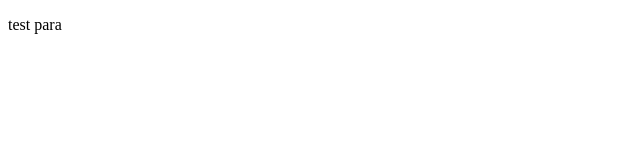
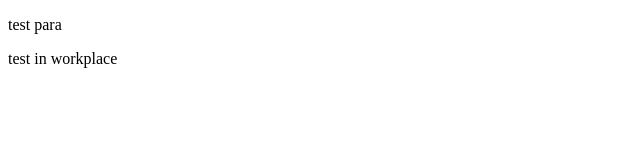
Before and after one commit to Mechgun/iLink, a plain HTML site: page test.html in a window 1280 px wide. Shown: the full height of the page, 0-640 px from the left. Drawn offline with Linux system fonts and the light colour scheme.

Commit message:
test in workplace

```diff
--- a/test.html
+++ b/test.html
@@ -8,5 +8,6 @@
 </head>
 <body>
     <p>test para</p>
+    <p>test in workplace</p>
 </body>
 </html>
```
